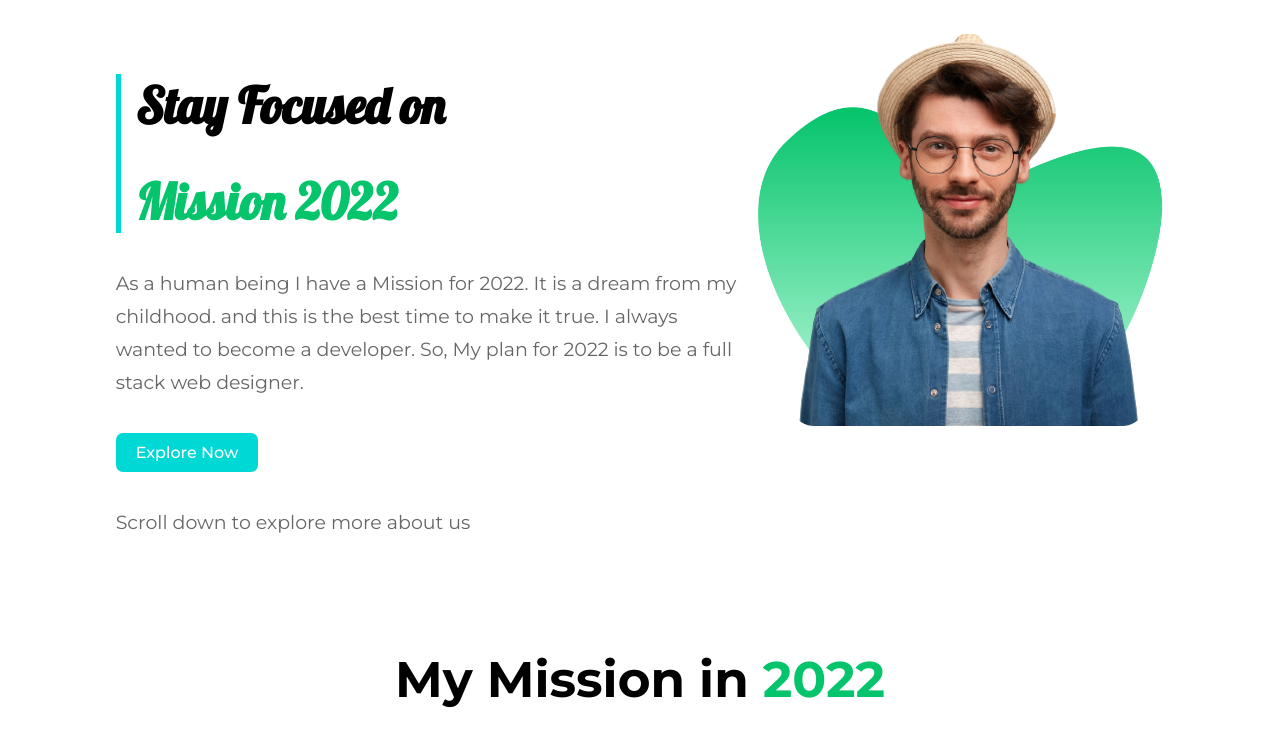
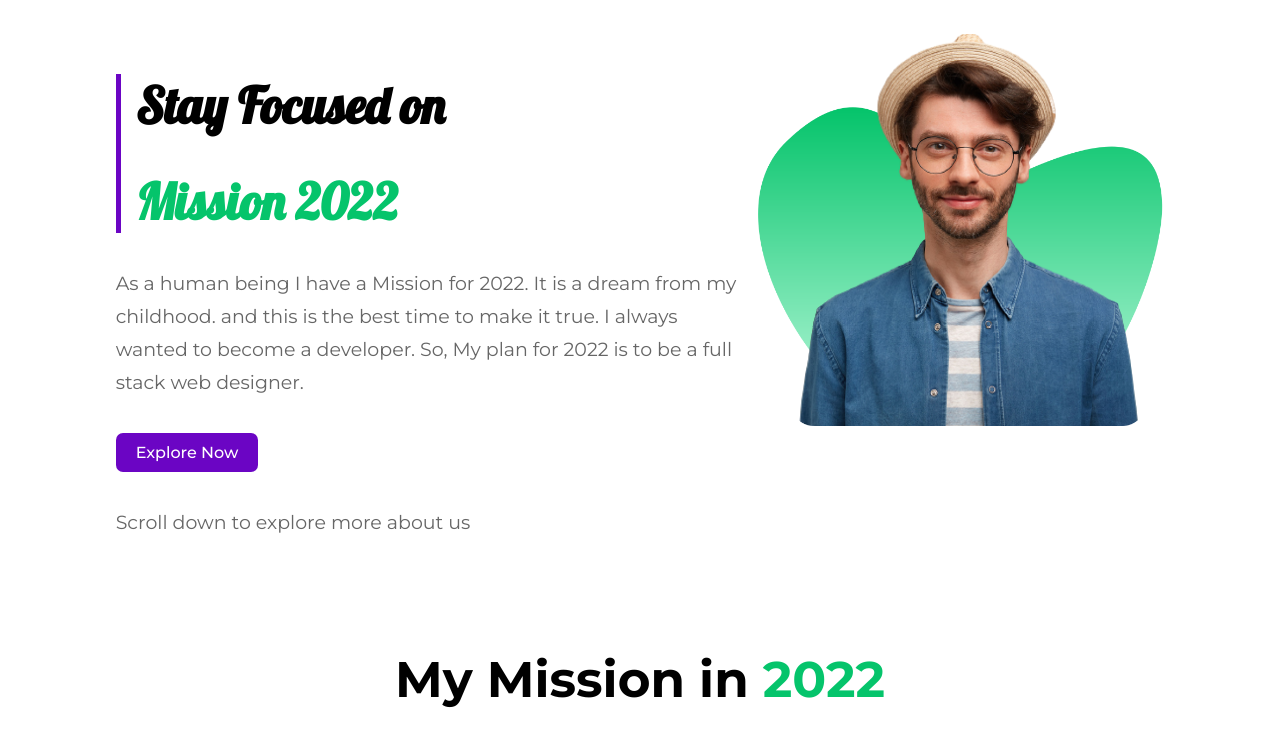
Before and after one commit to abusayeed4bd/mission-2022, a plain HTML site: page index.html in a window 1280 px wide. Shown: the top 750 px of the page. Drawn offline with Linux system fonts and the light colour scheme.

Commit message:
btn change and design complate

```diff
--- a/style.css
+++ b/style.css
@@ -43,7 +43,7 @@ section{
 }
 /* hero section */
 .hero-text{
-    border-left: 5px solid #00d8d6;
+    border-left: 5px solid #6b05c4;
 }
 .hero-text h1 {
     padding-left: 15px;
@@ -57,7 +57,7 @@ p {
 }
 .default-btn {
 	text-decoration: none;
-	background-color: #00d8d6;
+	background-color: #6b05c4;
 	color: #fff;
 	padding: 10px 20px;
 	border-radius: 7px;
```
